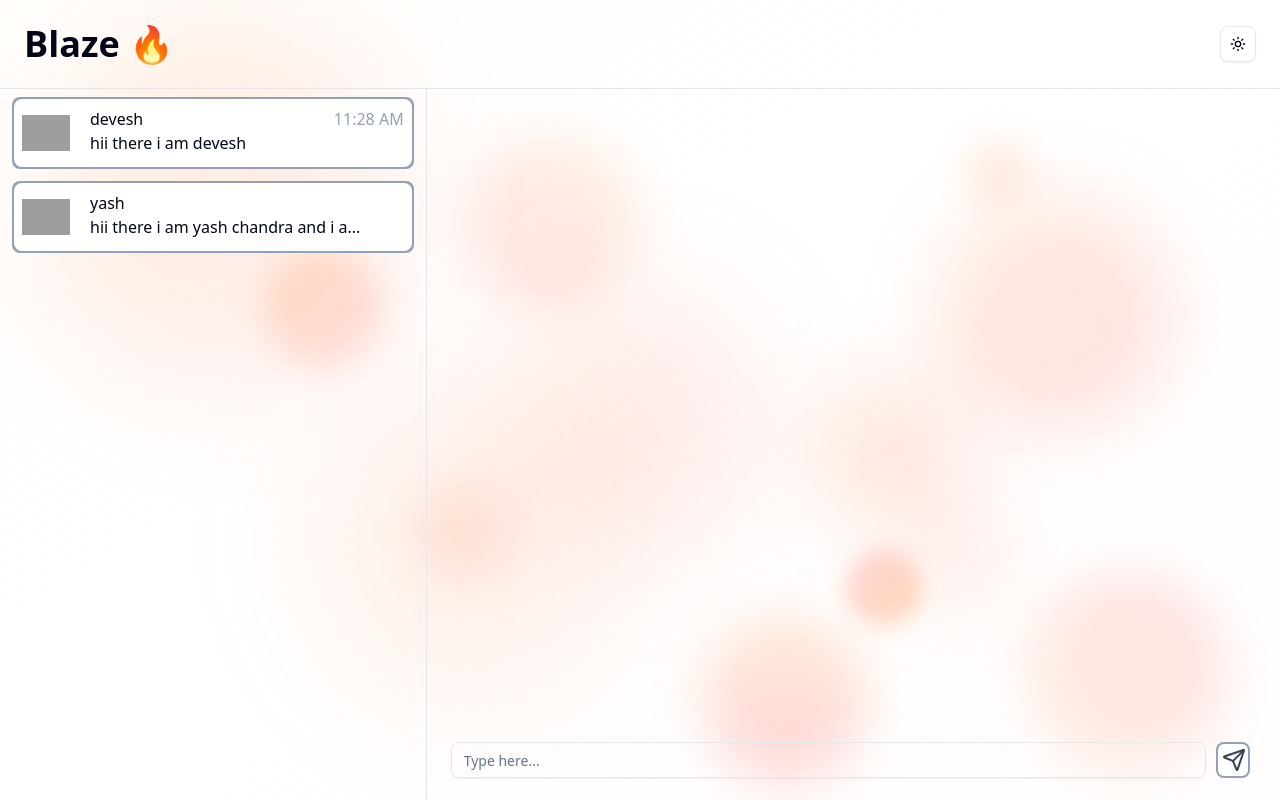
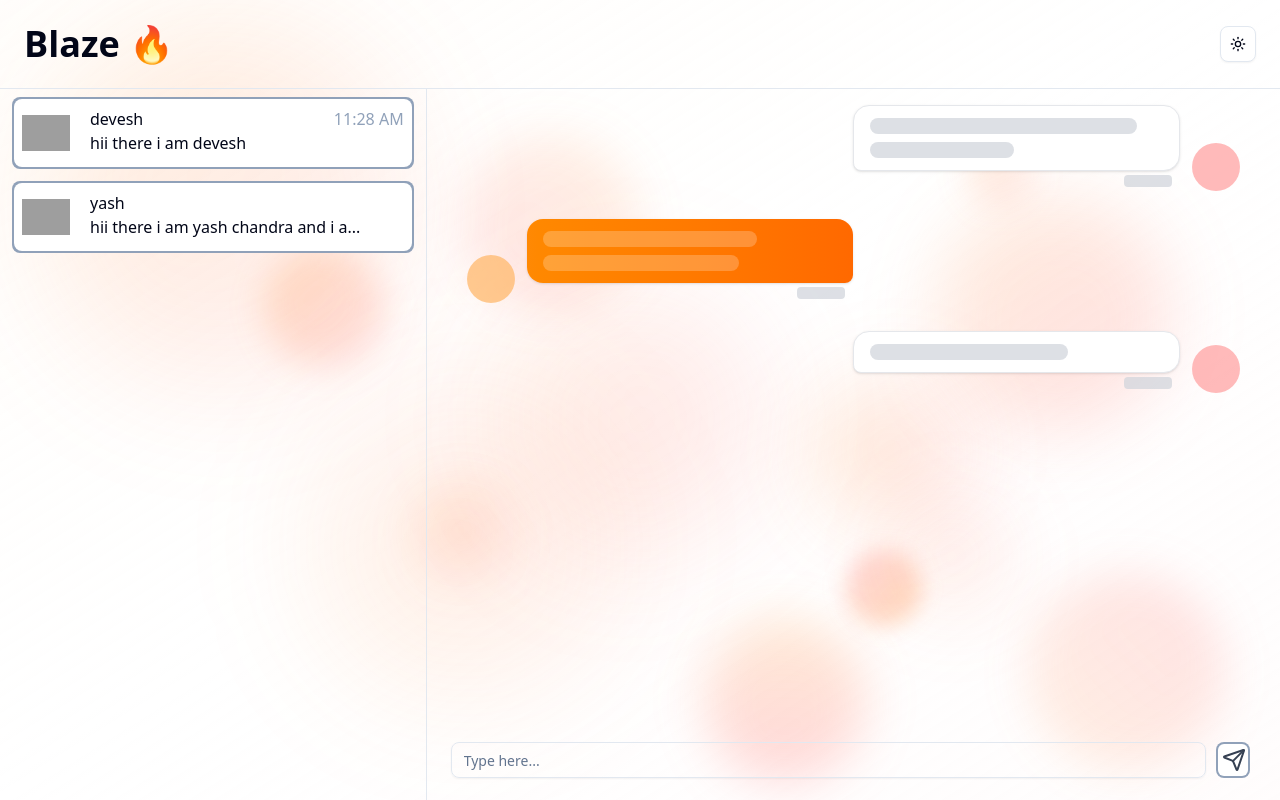
Before and after one commit to deveshru2712/Blaze_Real_Time_Chat_Application, a Next.js app in the folder frontend/: page /message in a window 1280 px wide. Built offline with nearby package versions, Linux system fonts and the light colour scheme; grey boxes are pictures that could not be loaded.

Commit message:
change the styling of the message bubble and message skeleton

```diff
--- a/frontend/components/Message.tsx
+++ b/frontend/components/Message.tsx
@@ -1,10 +1,28 @@
 import { Send } from "lucide-react";
 import { Input } from "./ui/input";
+import MessageBubble from "./MessageBubble";
+import SkeletonBubble from "./skeletons/SkeletonBubble";
 
 export default function Message() {
+  const isLoading = true;
   return (
     <div className="h-full flex flex-col mx-6 py-4">
-      <div className="flex-1"></div>
+      <div className="flex-1 flex-col flex gap-1">
+        {/* message bubble  */}
+        {isLoading ? (
+          <>
+            <SkeletonBubble isMyMessage={false} />
+            <SkeletonBubble isMyMessage={true} />
+            <SkeletonBubble isMyMessage={false} />
+          </>
+        ) : (
+          <>
+            <MessageBubble isMine={true} />
+            <MessageBubble isMine={false} />
+            <MessageBubble isMine={true} />
+          </>
+        )}
+      </div>
       <div className="w-full">
         <form className="w-full flex items-center gap-1">
           <Input placeholder="Type here..." type="text" className="" />
--- /dev/null
+++ b/frontend/components/MessageBubble.tsx
@@ -0,0 +1,67 @@
+import React from "react";
+
+interface MessageBubbleProps {
+  isMine: boolean;
+  message?: string;
+  time?: string;
+}
+
+export default function MessageBubble({
+  isMine,
+  message = "Sample message...",
+  time = "11:28 AM",
+}: MessageBubbleProps) {
+  return (
+    <div
+      className={`flex ${isMine ? "justify-end" : "justify-start"} mb-6 px-4`}
+    >
+      <div
+        className={`flex items-end gap-3 max-w-[70%] ${
+          isMine ? "flex-row-reverse" : "flex-row"
+        }`}
+      >
+        {/* Avatar */}
+        <div
+          className={`flex-shrink-0 w-8 h-8 rounded-full ${
+            isMine ? "bg-orange-400" : "bg-red-400"
+          }`}
+        >
+          <div
+            className={`w-full h-full rounded-full flex items-center justify-center text-white text-sm font-medium ${
+              isMine
+                ? "bg-gradient-to-br from-orange-400 to-orange-500"
+                : "bg-gradient-to-br from-red-400 to-red-500"
+            }`}
+          >
+            {isMine ? "Me" : "U"}
+          </div>
+        </div>
+
+        {/* Message Bubble */}
+        <div className="flex flex-col gap-1">
+          <div
+            className={`
+            px-4 py-3 rounded-2xl shadow-sm transition-all duration-200 hover:shadow-md
+            ${
+              isMine
+                ? "bg-gradient-to-r from-orange-400 to-orange-500 text-white rounded-br-md"
+                : "bg-white border border-gray-200 text-gray-800 rounded-bl-md shadow-md dark:bg-gray-800 dark:text-white dark:border-gray-600"
+            }
+            `}
+          >
+            <div className="text-base leading-relaxed">{message}</div>
+          </div>
+
+          {/* Timestamp */}
+          <div
+            className={`text-xs text-gray-500 dark:text-gray-400 px-2 ${
+              isMine ? "text-right" : "text-left"
+            }`}
+          >
+            {time}
+          </div>
+        </div>
+      </div>
+    </div>
+  );
+}
--- /dev/null
+++ b/frontend/components/skeletons/SkeletonBubble.tsx
@@ -0,0 +1,64 @@
+import React from "react";
+
+interface SkeletonBubbleProps {
+  isMyMessage: boolean;
+}
+
+export default function SkeletonBubble({ isMyMessage }: SkeletonBubbleProps) {
+  return (
+    <div
+      className={`flex ${
+        isMyMessage ? "justify-start" : " justify-end"
+      } mb-6 px-4`}
+    >
+      <div
+        className={`flex items-end gap-3 w-1/2 ${
+          isMyMessage ? "flex-row" : "flex-row-reverse"
+        }`}
+      >
+        {/* message */}
+        <div
+          className={`flex-shrink-0 w-12 h-12 rounded-full animate-pulse ${
+            isMyMessage ? "bg-orange-300" : "bg-red-300"
+          }`}
+        ></div>
+        <div className="flex flex-col gap-1 w-full">
+          <div
+            className={`
+            px-4 py-3 rounded-2xl shadow-sm
+            ${
+              isMyMessage
+                ? "bg-gradient-to-r from-orange-400 to-orange-500 text-white rounded-br-md"
+                : "bg-white border border-gray-200 text-gray-800 rounded-bl-md shadow-md"
+            }
+            `}
+          >
+            <div className="space-y-2">
+              <div
+                className={`h-4 rounded-full animate-pulse ${
+                  isMyMessage ? "bg-white/30" : "bg-gray-300"
+                }`}
+                style={{ width: Math.random() * 40 + 60 + "%" }}
+              ></div>
+
+              {Math.random() > 0.5 && (
+                <div
+                  className={`h-4 rounded-full animate-pulse ${
+                    isMyMessage ? "bg-white/30" : "bg-gray-300"
+                  }`}
+                  style={{ width: Math.random() * 60 + 40 + "%" }}
+                ></div>
+              )}
+            </div>
+          </div>
+          {/* Timestamp */}
+          <div className={`text-xs text-gray-500 px-2 text-right `}>
+            <div
+              className={`h-3 w-12 bg-gray-300 rounded animate-pulse inline-block`}
+            ></div>
+          </div>
+        </div>
+      </div>
+    </div>
+  );
+}
```
Also changed, not shown: 1 other file (tests, documents, lock files or other folders).
